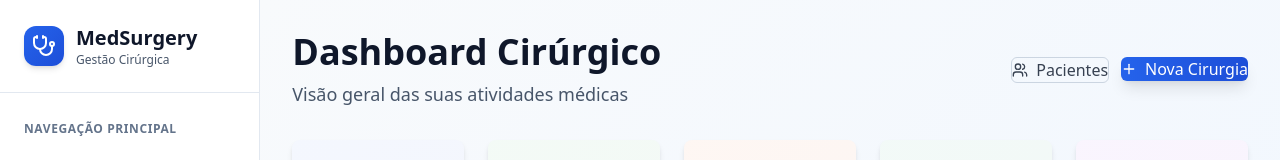
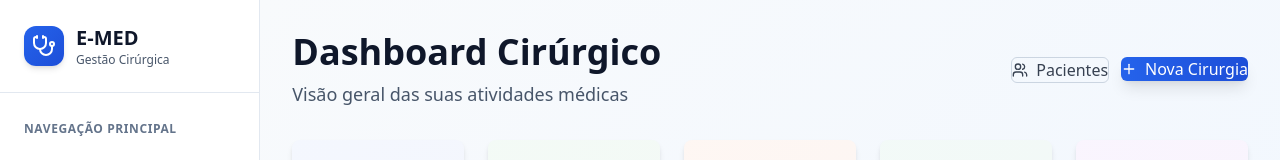
Before and after one commit to camila1432/e-med, a React (Vite) app: page /dashboard in a window 1280 px wide. Shown: the top 160 px of the page. Built offline with nearby package versions, Linux system fonts and the light colour scheme.

Commit message:
atualizar

```diff
--- a/src/components/layout.jsx
+++ b/src/components/layout.jsx
@@ -26,7 +26,6 @@ import {
   SidebarTrigger,
 } from "@/components/ui/sidebar";
 
-// 🔧 Navegação principal com URLs já corrigidas
 const navigationItems = [
   {
     title: "Dashboard",
@@ -73,7 +72,7 @@ export default function Layout({ children, currentPageName }) {
                 <Stethoscope className="w-6 h-6 text-white" />
               </div>
               <div>
-                <h2 className="font-bold text-xl text-slate-900">MedSurgery</h2>
+                <h2 className="font-bold text-xl text-slate-900">E-MED</h2>
                 <p className="text-xs text-slate-600 font-medium">Gestão Cirúrgica</p>
               </div>
             </div>
```
